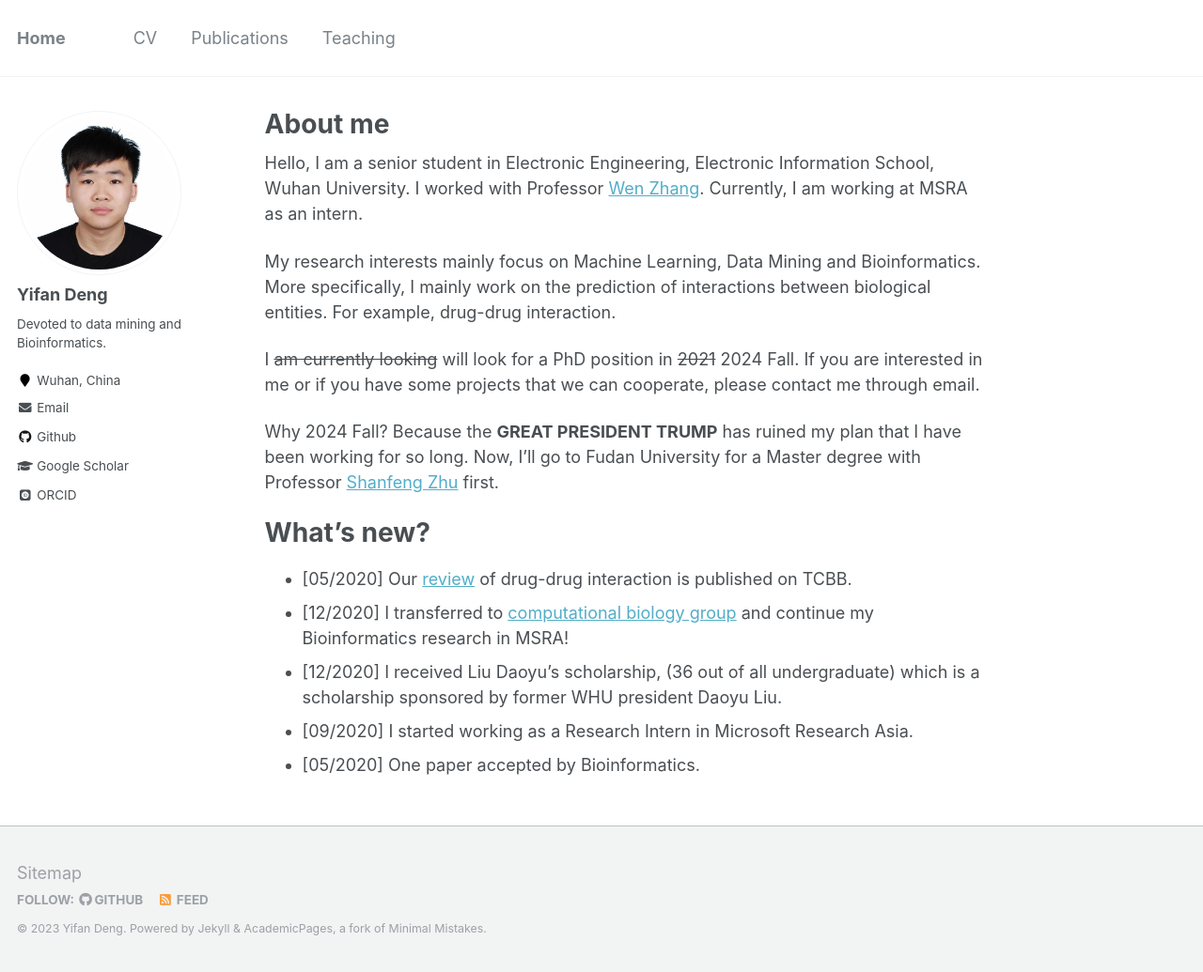
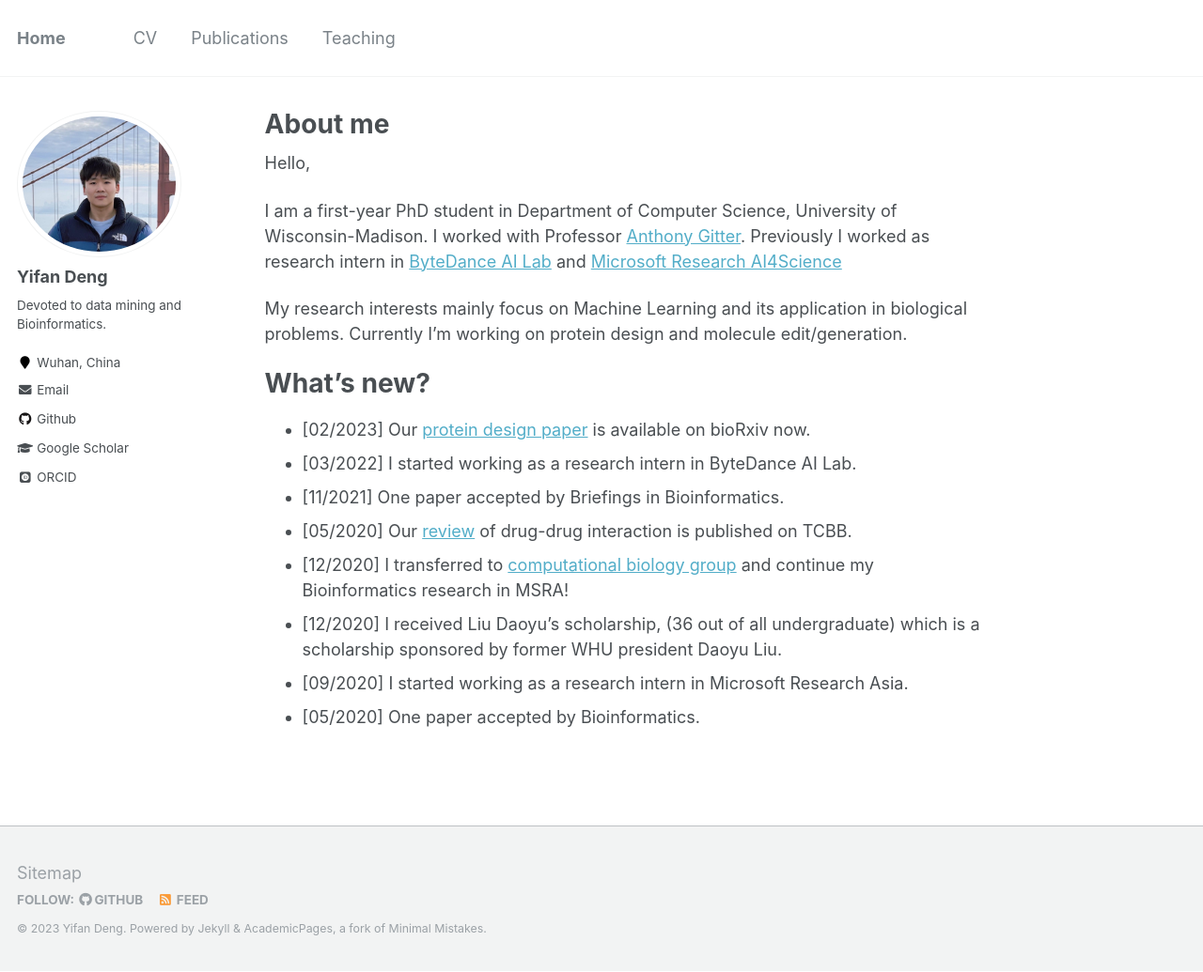
Before and after one commit to YifanDengWHU/YifanDengWHU.github.io, a Jekyll site: the page built from _pages/about.md, in a window 1280 px wide and 1035 px high. Shown: the whole window at 94% size. Built offline with Jekyll 4.4.1, drawn with Linux system fonts in a browser that asks for light colours; some web fonts are replaced.

Commit message:
Update the page

```diff
--- a/_pages/about.md
+++ b/_pages/about.md
@@ -9,18 +9,19 @@ redirect_from:
 ---
 
 Hello,
-I am a senior student in Electronic Engineering, Electronic Information School, Wuhan University. I worked with Professor [Wen Zhang](http://zhangwenlab.cn). Currently, I am working at MSRA as an intern.
 
-My research interests mainly focus on Machine Learning, Data Mining and Bioinformatics. More specifically, I mainly work on the prediction of interactions between biological entities. For example, drug-drug interaction.
+I am a first-year PhD student in Department of Computer Science, University of Wisconsin-Madison. I worked with Professor [Anthony Gitter](https://www.biostat.wisc.edu/~gitter/). Previously I worked as research intern in [ByteDance AI Lab](https://ailab.bytedance.com/) and [Microsoft Research AI4Science](https://www.microsoft.com/en-us/research/lab/microsoft-research-ai4science/)
 
-I ~~am currently looking~~ will look for a PhD position in ~~2021~~ 2024 Fall. If you are interested in me or if you have some projects that we can cooperate, please contact me through email.
+My research interests mainly focus on Machine Learning and its application in biological problems. Currently I'm working on protein design and molecule edit/generation.
 
-Why 2024 Fall? Because the **GREAT PRESIDENT TRUMP** has ruined my plan that I have been working for so long. Now, I'll go to Fudan University for a Master degree with Professor [Shanfeng Zhu](http://datamining-iip.fudan.edu.cn/) first.
 
 
 # What's new?
+- [02/2023] Our [protein design paper](https://www.biorxiv.org/content/10.1101/2023.02.03.526917v2.abstract) is available on bioRxiv now.
+- [03/2022] I started working as a research intern in ByteDance AI Lab.
+- [11/2021] One paper accepted by Briefings in Bioinformatics.
 - [05/2020] Our [review](https://doi.org/10.1109/TCBB.2021.3081268) of drug-drug interaction is published on TCBB.
 - [12/2020] I transferred to [computational biology group](https://www.microsoft.com/en-us/research/group/computational-biology-group/) and continue my Bioinformatics research in MSRA!
 - [12/2020] I received Liu Daoyu's scholarship, (36 out of all undergraduate) which is a scholarship sponsored by former WHU president Daoyu Liu.
-- [09/2020] I started working as a Research Intern in Microsoft Research Asia.
+- [09/2020] I started working as a research intern in Microsoft Research Asia.
 - [05/2020] One paper accepted by Bioinformatics.
```
Also changed, not shown: _pages/cv.md (+2 -2 lines), _pages/publications.md (+9 -4 lines), images/photo.jpg, 1 other file.
